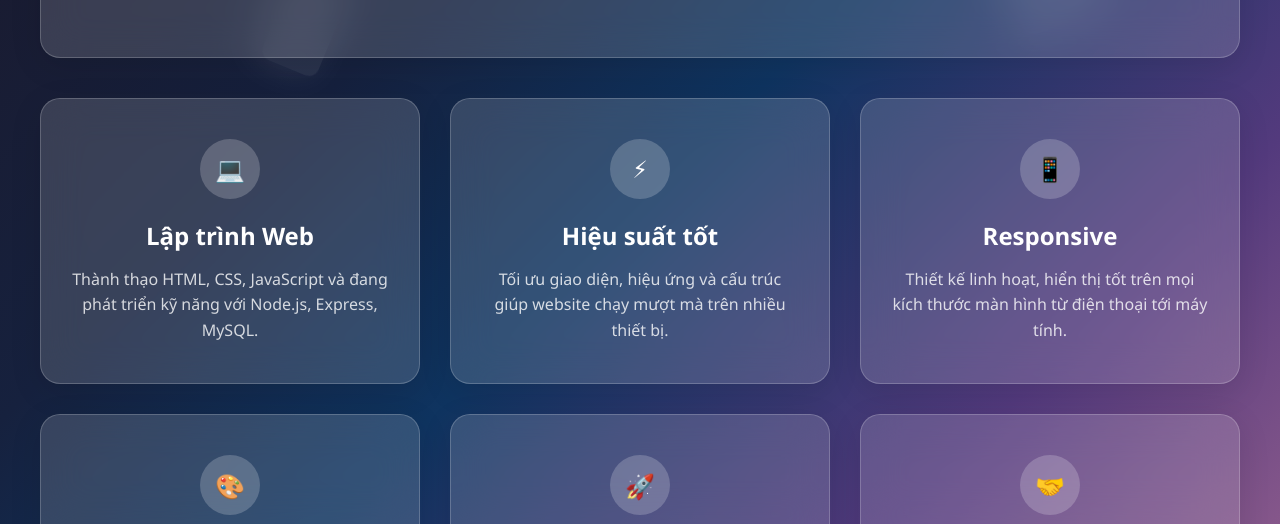
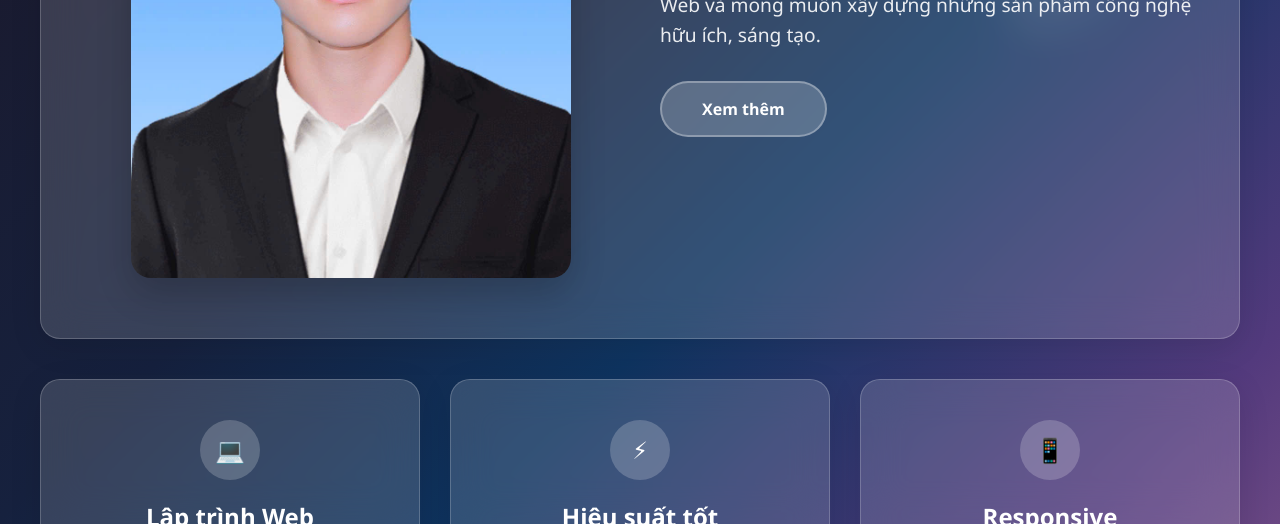
Before and after one commit to NguyenVu137/My-Portfolio, a website: page build/index.html in a window 1280 px wide. Shown: the part 576-1100 px from the top of the page. Drawn offline with Linux system fonts and the light colour scheme; the site is published under a folder, as on GitHub Pages, so addresses that start at the root find nothing.

Commit message:
Fix lỗi không hiện ảnh

```diff
--- a/build/index.html
+++ b/build/index.html
@@ -67,7 +67,7 @@
                 <!-- HERO SECTION -->
                 <section class="hero glass">
                     <div class="hero-image">
-                        <img src="/assets/img/avt.jpg" alt="Ảnh đại diện - Đặng Nguyên Vũ" />
+                        <img src="assets/img/avt.jpg" alt="Ảnh đại diện - Đặng Nguyên Vũ" />
                     </div>
                     <div class="hero-content">
                         <h1>Xin chào, tôi là <span style="color:#0b78d1;">Đặng Nguyên Vũ</span> 👋</h1>
```
